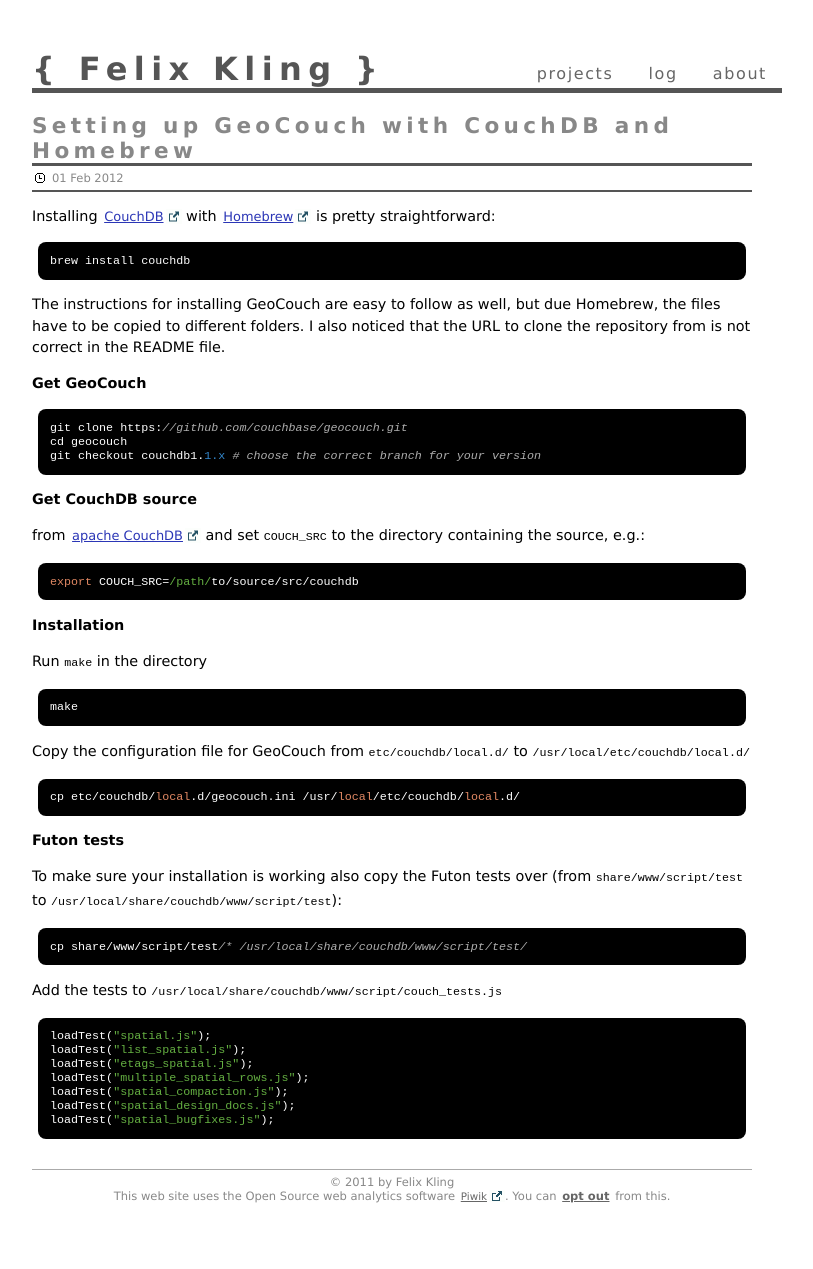
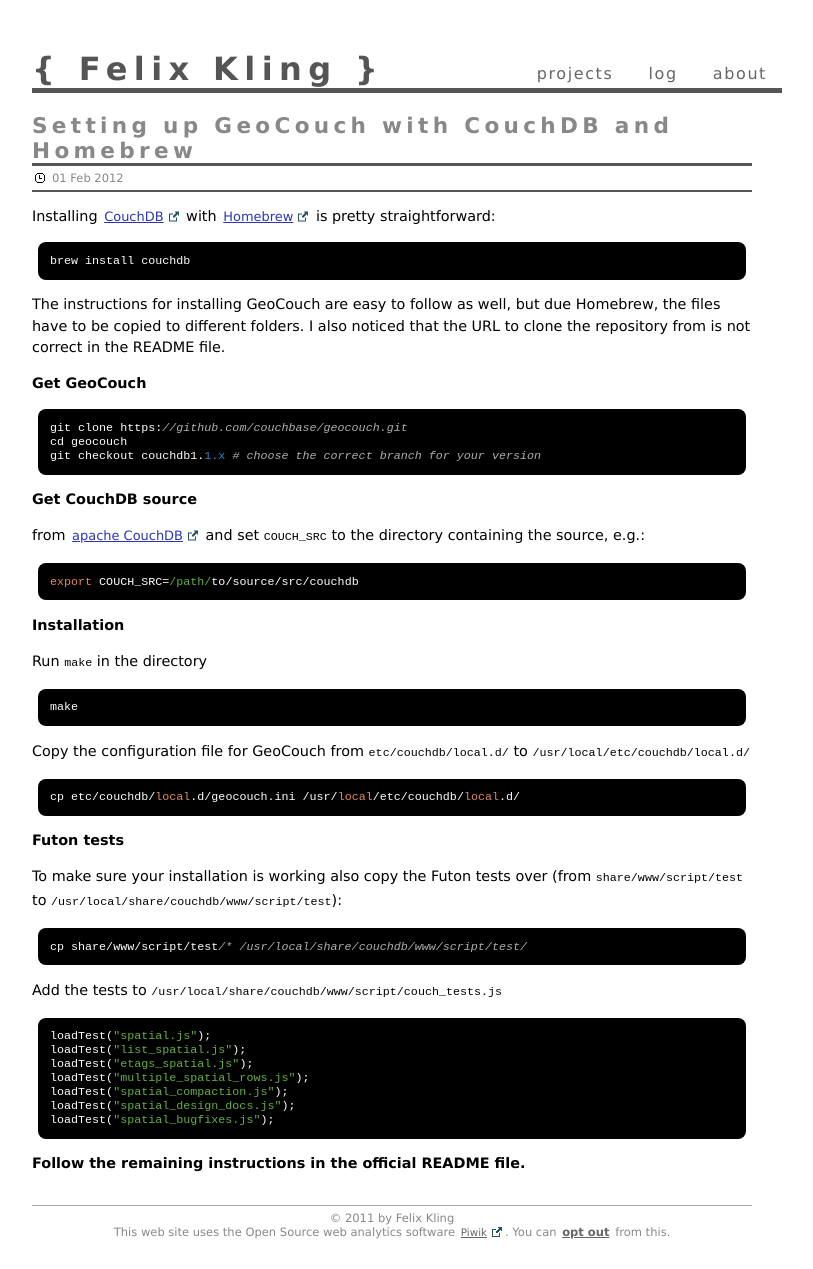
Before and after one commit to meego/fkling.github.com, a Jekyll site: the page built from _posts/geo/2012-02-01-setting-up-geocouch-with-couchdb-and-homebrew.md, in a window 1280 px wide. Shown: the whole page, without its empty margins (233-1046 px from the left). Built offline with Jekyll 4.4.1, drawn with Linux system fonts in a browser that asks for light colours; comment, search, counter and statistics services are not loaded; before the commit the page ends 1233 px from its top, so only the background shows below that.

Commit message:
Fixed last post

```diff
--- a/_posts/geo/2012-02-01-setting-up-geocouch-with-couchdb-and-homebrew.md
+++ b/_posts/geo/2012-02-01-setting-up-geocouch-with-couchdb-and-homebrew.md
@@ -49,3 +49,6 @@
     loadTest("spatial_compaction.js");
     loadTest("spatial_design_docs.js");
     loadTest("spatial_bugfixes.js");
+
+
+**Follow the remaining instructions in the official README file.**
```
